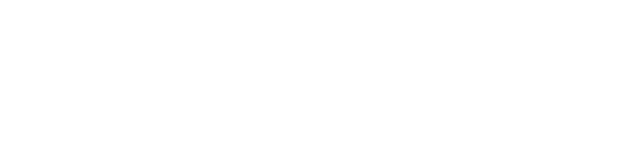
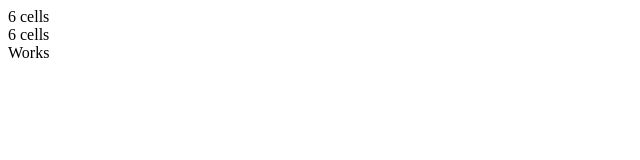
Before and after one commit to Andrsrz/restaurant-page, a plain HTML site: page index.html in a window 1280 px wide. Shown: the whole page, without its empty margins (0-640 px from the left). Drawn offline with Linux system fonts and the light colour scheme.

Commit message:
Add my function

```diff
--- a/index.html
+++ b/index.html
@@ -8,7 +8,12 @@
 		<meta name="viewport" content="width=device-width, initial-scale=1.0">
 	</head>
 	<body>
-		<div id="content"></div>
+		<div id="content">
+			<div class="grid-x">
+  <div class="cell small-6">6 cells</div>
+  <div class="cell small-6">6 cells</div>
+</div>
+		</div>
 		<script src="./main.js"></script>
 	</body>
 </html>
--- a/main.js
+++ b/main.js
@@ -1 +1 @@
-!function(e){var t={};function r(n){if(t[n])return t[n].exports;var o=t[n]={i:n,l:!1,exports:{}};return e[n].call(o.exports,o,o.exports,r),o.l=!0,o.exports}r.m=e,r.c=t,r.d=function(e,t,n){r.o(e,t)||Object.defineProperty(e,t,{enumerable:!0,get:n})},r.r=function(e){"undefined"!=typeof Symbol&&Symbol.toStringTag&&Object.defineProperty(e,Symbol.toStringTag,{value:"Module"}),Object.defineProperty(e,"__esModule",{value:!0})},r.t=function(e,t){if(1&t&&(e=r(e)),8&t)return e;if(4&t&&"object"==typeof e&&e&&e.__esModule)return e;var n=Object.create(null);if(r.r(n),Object.defineProperty(n,"default",{enumerable:!0,value:e}),2&t&&"string"!=typeof e)for(var o in e)r.d(n,o,function(t){return e[t]}.bind(null,o));return n},r.n=function(e){var t=e&&e.__esModule?function(){return e.default}:function(){return e};return r.d(t,"a",t),t},r.o=function(e,t){return Object.prototype.hasOwnProperty.call(e,t)},r.p="",r(r.s=0)}([function(e,t){console.log("Works")}]);
+!function(e){var t={};function n(r){if(t[r])return t[r].exports;var o=t[r]={i:r,l:!1,exports:{}};return e[r].call(o.exports,o,o.exports,n),o.l=!0,o.exports}n.m=e,n.c=t,n.d=function(e,t,r){n.o(e,t)||Object.defineProperty(e,t,{enumerable:!0,get:r})},n.r=function(e){"undefined"!=typeof Symbol&&Symbol.toStringTag&&Object.defineProperty(e,Symbol.toStringTag,{value:"Module"}),Object.defineProperty(e,"__esModule",{value:!0})},n.t=function(e,t){if(1&t&&(e=n(e)),8&t)return e;if(4&t&&"object"==typeof e&&e&&e.__esModule)return e;var r=Object.create(null);if(n.r(r),Object.defineProperty(r,"default",{enumerable:!0,value:e}),2&t&&"string"!=typeof e)for(var o in e)n.d(r,o,function(t){return e[t]}.bind(null,o));return r},n.n=function(e){var t=e&&e.__esModule?function(){return e.default}:function(){return e};return n.d(t,"a",t),t},n.o=function(e,t){return Object.prototype.hasOwnProperty.call(e,t)},n.p="",n(n.s=0)}([function(e,t){document.body.appendChild(function(){const e=document.createElement("div");return e.innerHTML="Works",e}())}]);
```
